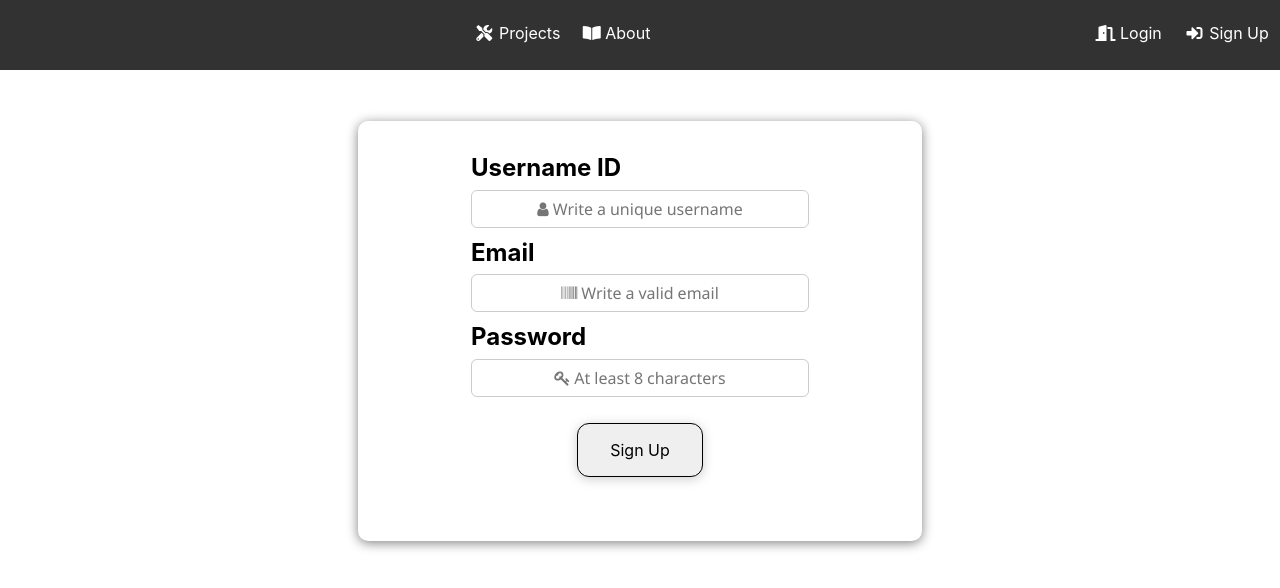
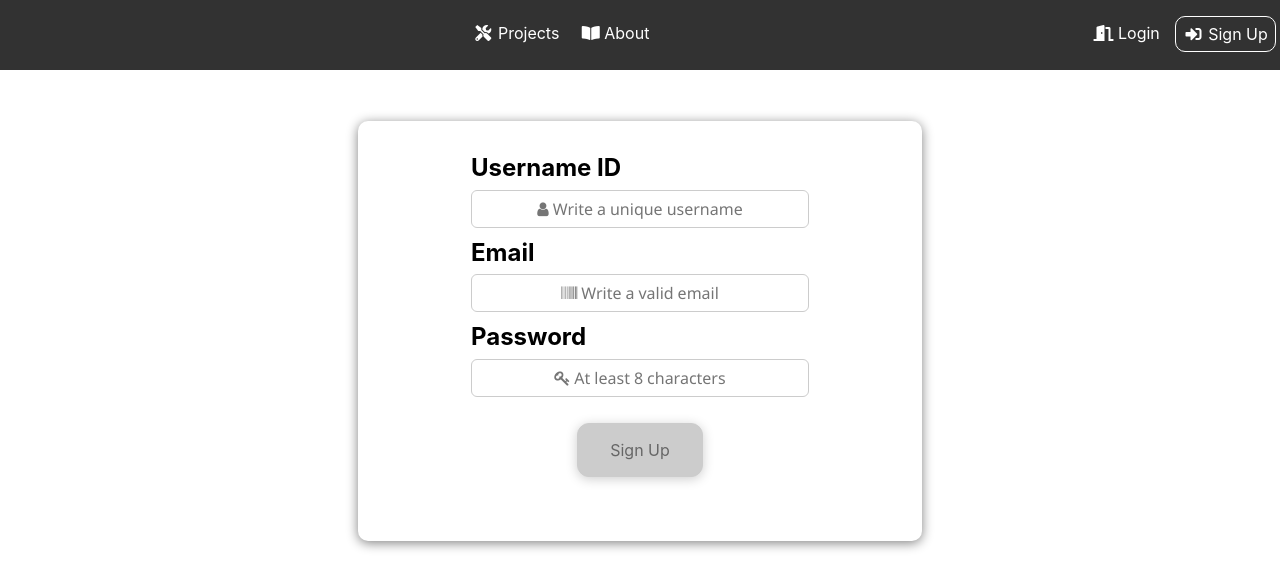
Before and after one commit to 4gnle/Coopefy, a React (Create React App) app in the folder client/: page /register in a window 1280 px wide. Shown: the top 588 px of the page. Built offline with nearby package versions, Linux system fonts and the light colour scheme.

Commit message:
Fixing Signup Page 1

```diff
--- a/client/src/components/Inputs/Register.js
+++ b/client/src/components/Inputs/Register.js
@@ -12,8 +12,29 @@ const Register = (props) => {
     password: ''
   });
 
+  const [validPassword, setValidPassword] = useState(false);
+  const [firstPassword, setFirstPassword] = useState('');
+  const [secondPassword, setSecondPassword] = useState('');
+
   const onChange = e =>
   setFormData({ ...formData, [e.target.name]: e.target.value });
+
+
+  const setPassword1 = (event) => {
+    setFirstPassword(event.target.value)
+  };
+
+  const checkPassword1 = (event) => {
+    if (firstPassword.trim().length >= 8) {
+      setFirstPassword(true);
+    }
+  }
+
+  const setPassword2 = (event) => {
+    if (firstPassword === secondPassword) {
+      setValidPassword(true);
+    }
+  };
 
   const onSubmit = (event) => {
     event.preventDefault();
@@ -53,16 +74,26 @@ const Register = (props) => {
           type='password'
           name='password'
           placeholder='&#xF084; At least 8 characters'
-          onChange={(e => onChange(e))}
-          value={formData.password}
+          onChange={setPassword1}
+          value={firstPassword}
           >
           </input>
+
+          {firstPassword &&
+          <input
+          type='password2'
+          name='password2'
+          placeholder='&#xF084; Confirm Password'
+          onChange={setPassword2}
+          value={secondPassword}
+          >
+          </input>}
 
           <Button
           className="button m-1"
           type='submit'
           onClick={onSubmit}
-          // disabled={!validData}
+          disabled={!validPassword}
           >
             Sign Up
           </Button>
--- a/client/src/components/Navigation/Navbar.css
+++ b/client/src/components/Navigation/Navbar.css
@@ -25,13 +25,10 @@
   float: center;
 }
 
-/* .navbar .sign-up {
-
+.navbar .sign {
+  border-radius: 10px;
+  border: 1px solid;
 }
-
-.navbar .login {
-
-} */
 
 .navbar ul {
   justify-content: center;
--- a/client/src/components/Navigation/Navbar.js
+++ b/client/src/components/Navigation/Navbar.js
@@ -10,12 +10,8 @@ const Navbar = (props) => {
 
   const context = useContext(AuthContextProvider);
 
-  return (
-    <div className="navbar">
+  const loggedIn = (
     <ul>
-      {context.isLoggedIn && (
-        <Fragment>
-
     <div className="general-links">
 
         <Link to='/people'><span ><i className= "fas fa-users fa-fw"/> People</span></Link>
@@ -30,38 +26,35 @@ const Navbar = (props) => {
 
         <Link to='/dashboard'><span ><i className="fas fa-user fa-fw" /> You</span></Link>
 
-            <a
-            onClick={context.onLogout} href='/' >
-            <span className="bad-a" >
-            <i class="fas fa-sign-out-alt"></i> Sign Out</span></a>
+        <Link
+        onClick={context.onLogout} to='/' className="sign" >
+        <span >
+        <i class="fas fa-sign-out-alt"></i> Sign Out</span></Link>
 
       </div>
+      </ul>
+  )
 
-        </Fragment>)}
-
-        {!context.isLoggedIn && (
-          <Fragment>
-
+  const loggedOut = (
+    <ul>
     <div className="auth-links">
-
       <Link to='/login'  className="login"><span ><i class="fas fa-door-open"></i> Login</span></Link>
 
-              <Link to='/register' className="sign-up"><span ><i className= "fas fa-sign-in-alt fa-fw"/> Sign Up</span></Link>
-
+      <Link to='/register' className="sign"><span ><i className= "fas fa-sign-in-alt fa-fw"/> Sign Up</span></Link>
     </div>
 
     <div className="general-links">
-
       <Link to='/projects'><span >
-              <i className= "fas fa-tools fa-fw" /> Projects</span>
-              </Link>
+      <i className= "fas fa-tools fa-fw" /> Projects</span></Link>
 
       <Link to='/about'><span ><i className="fas fa-book-open"/> About</span></Link>
+    </div>
+    </ul>
+  )
 
-            </div>
-          </Fragment>
-        )}
-      </ul>
+  return (
+    <div className="navbar">
+        {context.isLoggedIn ? loggedIn : loggedOut}
     </div>
   )
 }
```
Lines whose indentation alone changed are shown as unchanged.
